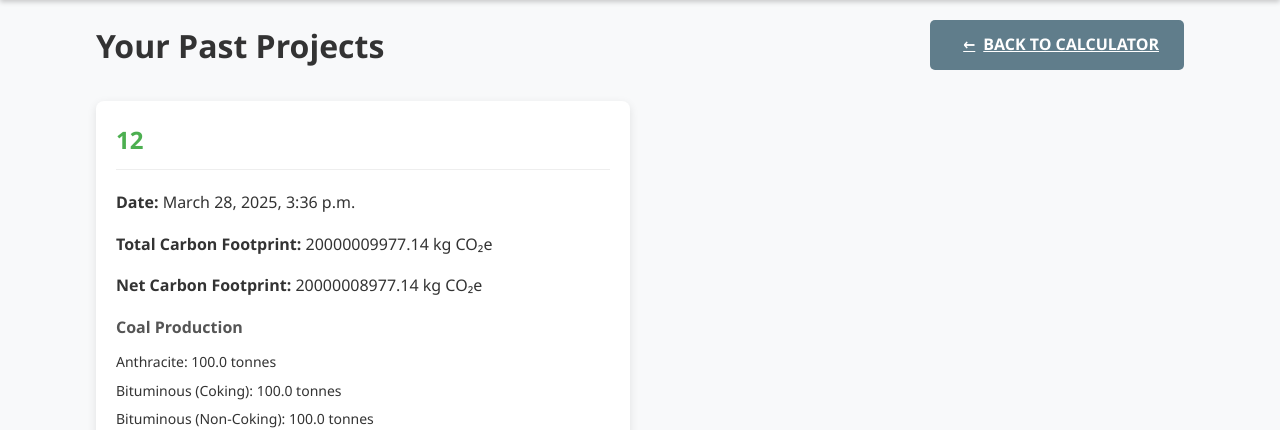
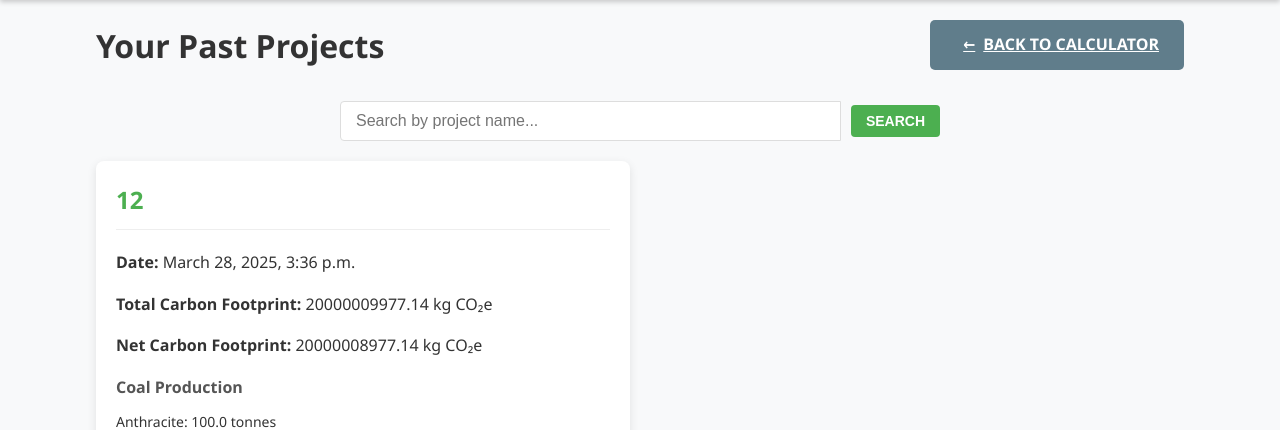
Before and after one commit to niranjan-op/Carbon-footprint-analyser, a Django app: page /Model/past-projects/ in a window 1280 px wide. Shown: the part 58-488 px from the top of the page. Run offline with Django 5.2, Linux system fonts and the light colour scheme; a user stored in the database is signed in; data comes from the database, SQL or seed files in the repository; both versions use the stored data as it was after the commit.

Commit message:
Minor_Changes
Debugging

```diff
--- a/Trial/Model/static/styles/Calculator_styles.css
+++ b/Trial/Model/static/styles/Calculator_styles.css
@@ -710,3 +710,57 @@ input[type="number"]:focus, input[type="text"]:focus {
 .header-with-back h1 {
     margin: 0;
 }
+
+/* Add these styles for the search bar */
+.search-container {
+    margin: 20px 0;
+    display: flex;
+    justify-content: center;
+}
+
+.search-form {
+    display: flex;
+    width: 100%;
+    max-width: 600px;
+}
+
+.search-form input[type="text"] {
+    flex-grow: 1;
+    padding: 10px 15px;
+    border: 1px solid #ddd;
+    border-radius: 4px 0 0 4px;
+    font-size: 16px;
+}
+
+.search-button {
+    padding: 10px 20px;
+    background-color: #333;
+    color: white;
+    border: none;
+    border-radius: 0 4px 4px 0;
+    cursor: pointer;
+}
+
+.search-button:hover {
+    background-color: #555;
+}
+
+.clear-search {
+    margin-left: 10px;
+    padding: 10px 15px;
+    background-color: #f44336;
+    color: white;
+    text-decoration: none;
+    border-radius: 4px;
+}
+
+.clear-search:hover {
+    background-color: #d32f2f;
+}
+
+.no-results {
+    text-align: center;
+    color: #666;
+    margin: 30px 0;
+    font-size: 18px;
+}
--- a/Trial/Model/templates/Calculator/past_projects.html
+++ b/Trial/Model/templates/Calculator/past_projects.html
@@ -33,6 +33,22 @@
                 <span class="button-text">Back to Calculator</span>
             </a>
         </div>
+
+        <div class="search-container">
+            <form method="GET" class="search-form">
+                <input type="text" name="search" placeholder="Search by project name..." value="{{ search_query }}">
+                <button type="submit" class="search-button">Search</button>
+                {% if search_query %}
+                    <a href="{% url 'Model:past_projects' %}" class="clear-search">Clear</a>
+                {% endif %}
+            </form>
+        </div>
+
+        {% if search_query and not projects %}
+        <div class="no-results">
+            <p>No projects found matching "{{ search_query }}"</p>
+        </div>
+        {% endif %}
 
         {% if projects %}
             <div class="projects-list">
@@ -200,6 +216,57 @@
                 grid-template-columns: 1fr;
             }
         }
+
+        .search-container {
+            margin: 20px 0;
+            text-align: center;
+        }
+
+        .search-form {
+            display: inline-flex;
+            align-items: center;
+            gap: 10px;
+        }
+
+        .search-form input {
+            padding: 8px;
+            border: 1px solid #ccc;
+            border-radius: 4px;
+            font-size: 14px;
+        }
+
+        .search-button {
+            padding: 8px 15px;
+            background-color: #4CAF50;
+            color: white;
+            border: none;
+            border-radius: 4px;
+            cursor: pointer;
+            font-size: 14px;
+        }
+
+        .search-button:hover {
+            background-color: #45a049;
+        }
+
+        .clear-search {
+            padding: 8px 15px;
+            background-color: #F44336;
+            color: white;
+            border-radius: 4px;
+            text-decoration: none;
+            font-size: 14px;
+        }
+
+        .clear-search:hover {
+            background-color: #e53935;
+        }
+
+        .no-results {
+            text-align: center;
+            margin: 20px 0;
+            color: #555;
+        }
     </style>
 </body>
 </html>
--- a/Trial/Model/templates/Configure_Constants/Configure_Constants.html
+++ b/Trial/Model/templates/Configure_Constants/Configure_Constants.html
@@ -27,7 +27,7 @@
                     <li><span class="username">Welcome, {{ user.username }}</span></li>
                     <li><a href="{% url 'logout' %}">Logout</a></li>
                 {% else %}
-                    <li><a href="{% url 'login' %}">Login</a></li>
+                    <li><a href="{% url 'login' %}?next={{ request.path }}">Login</a></li>
                 {% endif %}
             </ul>
         </div>
--- a/Trial/Model/views.py
+++ b/Trial/Model/views.py
@@ -47,6 +47,11 @@ def Calculator(request):
         # Add default transport types
         Transport.objects.create(constants=constants, transport_type="Dumper (20 tonne)", emission_factor=0.11)
         Transport.objects.create(constants=constants, transport_type="Truck (40 tonne)", emission_factor=0.16)
+
+    # Get list of existing project names for validation
+    existing_project_names = []
+    if request.user.is_authenticated:
+        existing_project_names = list(CarbonEmission.objects.filter(user=request.user).values_list('project_name', flat=True))
 
     # Initialize form with past project data if available
     initial_data = {}
@@ -126,157 +131,55 @@ def Calculator(request):
     if request.method == 'POST':
         form = CalculatorForm(request.POST)
         if form.is_valid():
+            # Get the submitted project name
+            submitted_project_name = request.POST.get('project_name', '')
+
             # Check if we're updating an existing project or creating a new one
             if past_emission:
                 # Update existing emission object
                 emission = past_emission
+
+                # Verify project name uniqueness (only if name has changed)
+                if submitted_project_name != past_emission.project_name and submitted_project_name in existing_project_names:
+                    messages.error(request, f"Project name '{submitted_project_name}' already exists. Please choose a different name.")
+                    context = {
+                        'form': form,
+                        'constants': constants,
+                        'explosives': explosives,
+                        'transports': transports,
+                        'past_emission': past_emission,
+                        'explosive_data': explosive_data,
+                        'transport_data': transport_data,
+                        'existing_project_names': existing_project_names,
+                    }
+                    return render(request, 'Calculator/Calculator.html', context)
 
                 # Update fields from the form
                 for field in form.cleaned_data:
                     if field != 'mine_type':  # Skip mine_type as it's not in the model
                         setattr(emission, field, form.cleaned_data[field])
             else:
+                # Check if project name already exists for this user
+                if request.user.is_authenticated and submitted_project_name in existing_project_names:
+                    messages.error(request, f"Project name '{submitted_project_name}' already exists. Please choose a different name.")
+                    context = {
+                        'form': form,
+                        'constants': constants,
+                        'explosives': explosives,
+                        'transports': transports,
+                        'past_emission': past_emission,
+                        'explosive_data': explosive_data,
+                        'transport_data': transport_data,
+                        'existing_project_names': existing_project_names,
+                    }
+                    return render(request, 'Calculator/Calculator.html', context)
+
                 # Create a new emission object
                 emission = form.save(commit=False)
 
                 # Set project name if not editing
-                if 'project_name' in request.POST and request.POST['project_name']:
-                    emission.project_name = request.POST['project_name']
-
-            # Common processing for both new and existing emissions
-            if request.user.is_authenticated:
-                emission.user = request.user
-
-            emission.constants = constants
-
-            # Get mine type from the form data but don't save it to the model
-            mine_type = request.POST.get('mine_type', 'open_cast')
-
-            # Process custom explosive values
-            total_explosive_emissions = 0
-            total_explosives_used = 0
-            explosive_details = {}
-
-            for explosive in explosives:
-                amount_field_name = f'explosive_{explosive.id}_amount'
-                if amount_field_name in request.POST and request.POST[amount_field_name]:
-                    amount = float(request.POST[amount_field_name])
-                    total_explosives_used += amount
-                    explosive_details[str(explosive.id)] = amount
-                    # Calculate emissions: amount * emission_factor
-                    total_explosive_emissions += amount * explosive.emission_factor
-
-            # Save total explosives used
-            emission.explosives_used = total_explosives_used
-            emission.explosive_emissions = total_explosive_emissions
-
-            # Process custom transport values
-            total_transport_emissions = 0
-            total_transport_distance = 0
-            transport_details = {}
-
-            for transport in transports:
-                distance_field_name = f'transport_{transport.id}_distance'
-                if distance_field_name in request.POST and request.POST[distance_field_name]:
-                    distance = float(request.POST[distance_field_name])
-                    total_transport_distance += distance
-                    transport_details[str(transport.id)] = distance
-                    # Calculate emissions: distance * emission_factor
-                    total_transport_emissions += distance * transport.emission_factor
-
-            # Save total transport distance
-            emission.transport_distance = total_transport_distance
-            emission.transport_emissions = total_transport_emissions
-
-            # Process project name from the form
-            if 'project_name' in request.POST and request.POST['project_name']:
-                emission.project_name = request.POST['project_name']
-
-            carbon_prod = [emission.anthracite, emission.bituminous_coking, emission.bituminous_non_coking,
-                           emission.subbituminous, emission.lignite]
-
-            # Check if all inputs are zero - should result in zero carbon footprint
-            all_zeros = all(value == 0 for value in [
-                emission.anthracite, emission.bituminous_coking, emission.bituminous_non_coking,
-                emission.subbituminous, emission.lignite, emission.diesel_used, emission.petrol_used,
-                emission.electricity_used, emission.overburden_removed, emission.land_disturbance,
-                emission.total_ch4, emission.waste, total_explosives_used, total_transport_distance
-            ])
-
-            if all_zeros:
-                # If all inputs are zero, carbon footprint should be zero
-                Carbon_footprint = 0
-                print("All inputs are zero, setting Carbon_footprint to zero")
-            else:
-                # Only calculate if we have non-zero inputs
-                coal_type_conv = [constants.anthracite_cf, constants.bituminous_c_cf, constants.bituminous_nc_cf,
-                                constants.subbituminous_cf, constants.lignite_cf]
-                carbon_content = [constants.anthracite_cc, constants.bituminous_c_cc, constants.bituminous_nc_cc,
-                                constants.subbituminous_cc, constants.lignite_cc]
-                cof = [constants.anthracite_cof, constants.bituminous_c_cof, constants.bituminous_nc_cof,
-                    constants.subbituminous_cof, constants.lignite_cof]
-
-                # Debug print to see what's being passed to the calculation
-                print("Carbon production inputs:", carbon_prod)
-
-                Carbon_footprint = Carbon_Production(constants.exclusion_fact, carbon_prod, carbon_content, coal_type_conv, cof)
-                print("Initial Carbon_footprint after Carbon_Production:", Carbon_footprint)
-
-                if mine_type == 'open_cast':
-                    Carbon_footprint += np.multiply(emission.overburden_removed, constants.overburden_ef)
-                    print("After overburden:", Carbon_footprint)
-                    Carbon_footprint += np.multiply(emission.land_disturbance, constants.csl)
-                    print("After land disturbance:", Carbon_footprint)
-                elif mine_type == 'underground':
-                    Carbon_footprint += np.multiply(np.multiply(emission.total_ch4, 0.00067), 25)
-                    print("After methane:", Carbon_footprint)
-
-                # Equipment and Fuel Emissions:
-                Carbon_footprint += FuelEmissions(constants.diesel_ef, emission.diesel_used)
-                print("After diesel:", Carbon_footprint)
-                Carbon_footprint += FuelEmissions(constants.petrol_ef, emission.petrol_used)
-                print("After petrol:", Carbon_footprint)
-
-                # Electricity Emissions:
-                Carbon_footprint += ElecEmissions(emission.electricity_used, constants.grid_emission_factor)
-                print("After electricity:", Carbon_footprint)
-
-                # Waste:
-                Carbon_footprint += WasteEmissions(emission.waste, constants.waste_ef)
-                print("After waste:", Carbon_footprint)
-                Carbon_footprint += total_explosive_emissions + total_transport_emissions
-                print("Final Carbon_footprint:", Carbon_footprint)
-
-            # Calculate and save the net carbon footprint
-            sequestration_amount = Sequesteration(emission.sequestration, constants.carbon_sequesteration_rate)
-            Net_Carbon_Footprint = Carbon_footprint - sequestration_amount
-            emission.Net_Carbon_Footprint = Net_Carbon_Footprint
-            emission.Carbon_footprint = Carbon_footprint
-
-            # Save the emission record if user is authenticated
-            if request.user.is_authenticated:
-                emission.save()  # Save first to get an ID
-
-                # Store in meta_data
-                meta_data = emission.meta_data or {}
-                meta_data['explosive_amounts'] = explosive_details
-                meta_data['transport_distances'] = transport_details
-                emission.meta_data = meta_data
-                emission.save()  # Save again with meta_data
-
-                # Also store in session as backup
-                request.session[f'explosive_details_{emission.project_name}'] = explosive_details
-                request.session[f'transport_details_{emission.project_name}'] = transport_details
-
-                messages.success(request, "Calculation completed successfully.")
-                return redirect('Model:Results', project_name=emission.project_name)
-            else:
-                # For anonymous users, just show results without saving
-                return render(request, 'Calculator/Results.html', {'emission': emission})
-        else:
-            # Debug: print form errors to the terminal
-            print("Form errors:", form.errors)
-            messages.error(request, "There was an error saving the form. Please check your input.")
+                if submitted_project_name:
+                    emission.project_name = submitted_project_name
 
     context = {
         'form': form,
@@ -286,6 +189,7 @@ def Calculator(request):
         'past_emission': past_emission,
         'explosive_data': explosive_data,
         'transport_data': transport_data,
+        'existing_project_names': existing_project_names,
     }
 
     return render(request, 'Calculator/Calculator.html', context)
@@ -435,8 +339,15 @@ def Results(request, project_name):
 
 @login_required
 def past_projects(request):
+    # Get search query from GET parameters
+    search_query = request.GET.get('search', '')
+
     # Get CarbonEmission objects for the current user
     projects = CarbonEmission.objects.filter(user=request.user)
+
+    # Apply search filter if a search query exists
+    if search_query:
+        projects = projects.filter(project_name__icontains=search_query)
 
     # For each project, prepare explosives and transport data to display
     for project in projects:
@@ -447,7 +358,10 @@ def past_projects(request):
         project.explosives_data = constants.explosives.all()
         project.transports_data = constants.transports.all()
 
-    return render(request, 'Calculator/past_projects.html', {'projects': projects})
+    return render(request, 'Calculator/past_projects.html', {
+        'projects': projects,
+        'search_query': search_query
+    })
 
 @login_required
 def delete_project(request, project_name):
--- a/Trial/Pages/Templates/index.html
+++ b/Trial/Pages/Templates/index.html
@@ -20,7 +20,7 @@
                 <li><span class="username">Welcome, {{ user.username }}</span></li>
                 <li><a href="{% url 'logout' %}">Logout</a></li>
             {% else %}
-                <li><a href="{% url 'login' %}">Login</a></li>
+                <li><a href="{% url 'login' %}?next={{ request.path }}">Login</a></li>
             {% endif %}
         </ul>
     </nav>
--- a/Trial/UserAuth/Templates/login/login.html
+++ b/Trial/UserAuth/Templates/login/login.html
@@ -22,6 +22,7 @@
             {% if error %}
                 <div class="message error">{{ error }}</div>
             {% endif %}
+            <input type="hidden" name="next" value="{{ request.GET.next }}">
             <div class="form-group">
                 <label for="username">Username:</label>
                 <input type="text" id="username" name="username" required>
```
Also changed, not shown: Trial/Model/templates/Calculator/Calculator.html (+63 -1 lines), Trial/db.sqlite3.
